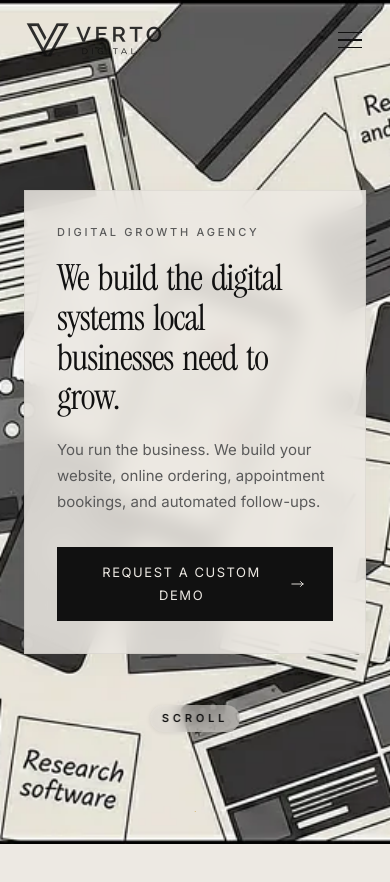
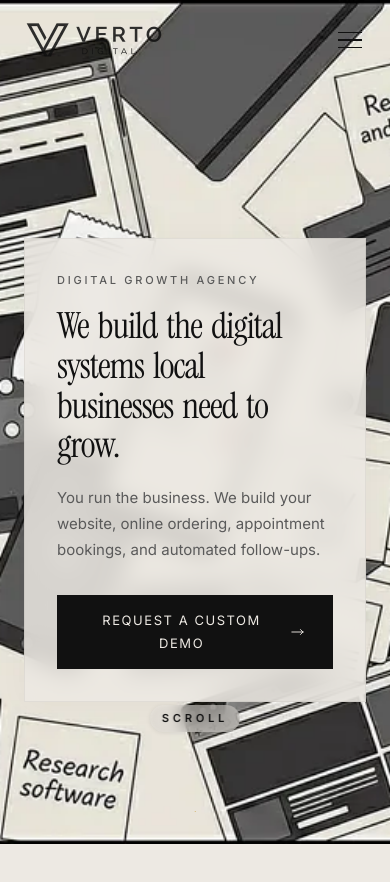
Before and after one commit to blackmangoo/verto-digital-site, a Next.js app: page / in a window 390 px wide. Shown: the top 882 px of the page. Built offline with nearby package versions, Linux system fonts and the light colour scheme.

Commit message:
fix: resolve navbar and hero overlapping on tablet screens

```diff
--- a/src/components/Navbar.tsx
+++ b/src/components/Navbar.tsx
@@ -54,7 +54,7 @@ export default function Navbar() {
             </a>
 
             {/* Desktop Nav */}
-            <div className="hidden md:flex items-center gap-10">
+            <div className="hidden lg:flex items-center gap-10">
               {navLinks.map((link) => (
                 <button
                   key={link.href}
@@ -77,7 +77,7 @@ export default function Navbar() {
             {/* Mobile Menu Toggle */}
             <button
               onClick={() => setMenuOpen(!menuOpen)}
-              className="md:hidden relative z-50 w-8 h-8 flex flex-col items-center justify-center gap-1.5"
+              className="lg:hidden relative z-50 w-8 h-8 flex flex-col items-center justify-center gap-1.5"
               aria-label="Toggle menu"
             >
               <motion.span
--- a/src/components/sections/Hero.tsx
+++ b/src/components/sections/Hero.tsx
@@ -193,7 +193,7 @@ export default function Hero() {
         {/* Text overlay */}
         <div
           ref={overlayRef}
-          className="absolute inset-0 z-10 flex items-center"
+          className="absolute inset-0 z-10 flex items-center pt-24 lg:pt-0"
         >
           <div className="mx-auto max-w-[1400px] w-full px-6 lg:px-16">
             <div className="grid grid-cols-1 lg:grid-cols-[3fr_2fr] gap-12 items-center">
```
